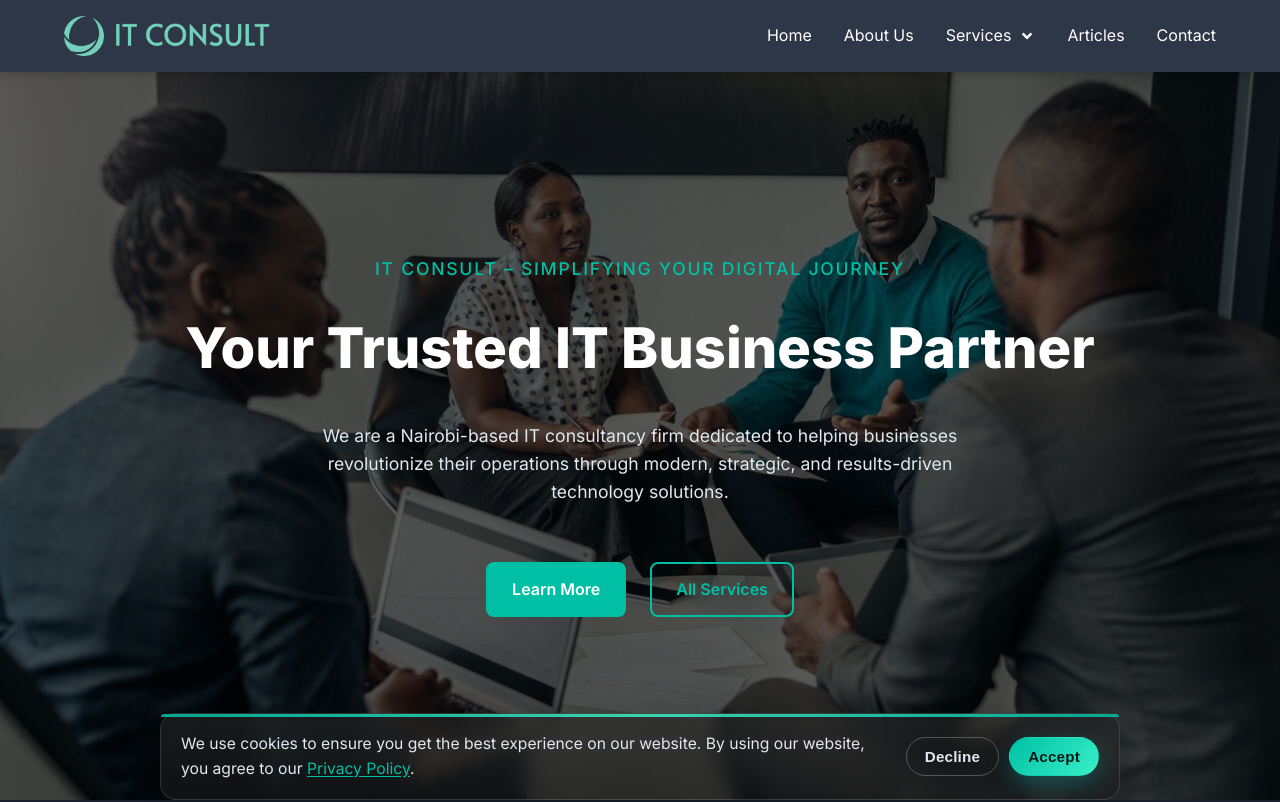
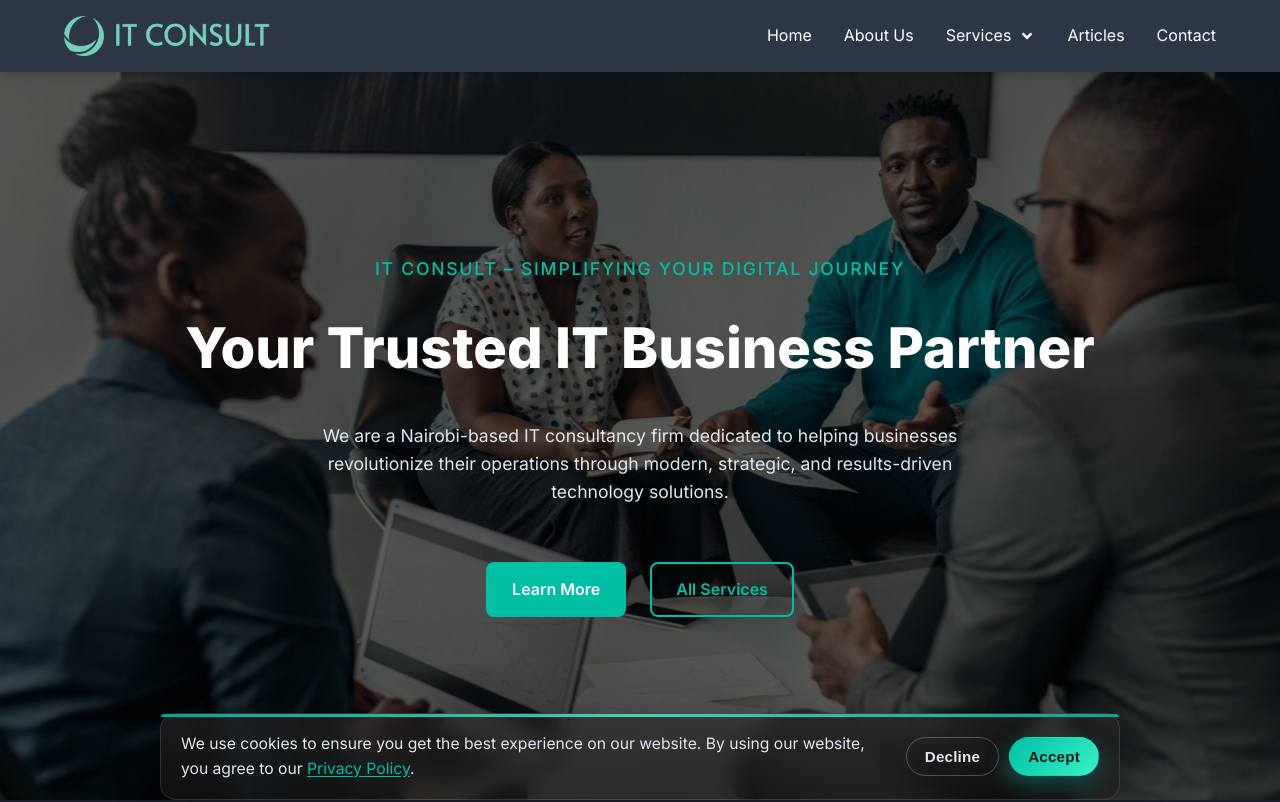
Before and after one commit to JOHNINDAKWA/itconsult, a React (Vite) app: page / in a window 1280 px wide. Shown: the top 802 px of the page. Built offline with nearby package versions, Linux system fonts and the light colour scheme.

Commit message:
another change

```diff
--- a/src/pages/Home/Home.css
+++ b/src/pages/Home/Home.css
@@ -14,26 +14,32 @@
 
 .hero-background {
   position: absolute;
-  top: 0;
-  left: 0;
-  width: 100%;
-  height: 100%;
+  inset: 0;
   background-size: cover;
   background-position: center;
   background-repeat: no-repeat;
-  z-index: 1; /* Below content and overlay */
-  /* Optional: Add a subtle parallax effect or animation */
-  animation: zoomBackground 20s infinite alternate ease-in-out;
+  z-index: 1;
+  /* Smooth, GPU-friendly zoom/pan */
+  animation: heroKenBurns 12s ease-in-out infinite alternate;
+  will-change: transform;
+  transform-origin: center center;
+}
+
+/* Subtle zoom + gentle pan */
+@keyframes heroKenBurns {
+  0% {
+    transform: scale(1) translate3d(0, 0, 0);
+  }
+  100% {
+    transform: scale(1.2) translate3d(1.5%, 1.5%, 0);
+  }
 }
 
 .hero-overlay {
   position: absolute;
-  top: 0;
-  left: 0;
-  width: 100%;
-  height: 100%;
-  background-color: rgba(0, 0, 0, 0.6); /* Adjust opacity as needed for image visibility vs text readability */
-  z-index: 2; /* Between background and content */
+  inset: 0;
+  background-color: rgba(0,0,0,0.6);
+  z-index: 2;
 }
 
 .hero-content {
@@ -45,6 +51,15 @@
   flex-direction: column;
   align-items: center; /* Center items horizontally within the flex column */
   gap: 1.5rem; /* Space between elements */
+}
+
+@media (max-width: 768px) {
+  .hero-background { animation-duration: 20s; }
+}
+
+/* Accessibility: respect users who prefer less motion */
+@media (prefers-reduced-motion: reduce) {
+  .hero-background { animation: none; }
 }
 
 .hero-tagline {
--- a/src/pages/Home/Home.jsx
+++ b/src/pages/Home/Home.jsx
@@ -1,41 +1,49 @@
-import React from 'react';
-import './Home.css'; // Import Home page specific styles
-import backgroundHero from '../../assets/landing1.jpg'; // Re-use the same background image
-import AboutSection from './AboutSection';
-import ContactCtaSection from './ContactCtaSection/ContactCtaSection';
-import { Link } from 'react-router-dom';
-import PartnersSection from './PartnersSection/PartnersSection';
-
+import React from "react";
+import "./Home.css"; // Import Home page specific styles
+import backgroundHero from "../../assets/landing1.jpg"; // Re-use the same background image
+import AboutSection from "./AboutSection";
+import ContactCtaSection from "./ContactCtaSection/ContactCtaSection";
+import { Link } from "react-router-dom";
+import PartnersSection from "./PartnersSection/PartnersSection";
 
 const Home = () => {
   return (
     <>
       <section className="hero-section">
-      <div className="hero-background" style={{ backgroundImage: `url(${backgroundHero})` }}>
-        <div className="hero-overlay"></div> {/* Overlay for text readability */}
-      </div>
+        <div
+          className="hero-background"
+          style={{ backgroundImage: `url(${backgroundHero})` }}
+        />
+        <div className="hero-overlay" />
         <div className="container hero-content">
           {/* Sub-headline/Tagline from client write-up */}
-        <p className="hero-tagline">IT Consult – Simplifying Your Digital Journey</p>
+          <p className="hero-tagline">
+            IT Consult – Simplifying Your Digital Journey
+          </p>
 
           {/* Main Headline from client write-up */}
           <h1 className="hero-headline">Your Trusted IT Business Partner</h1>
 
           {/* Descriptive text from client write-up */}
           <p className="hero-description">
-          We are a Nairobi-based IT consultancy firm dedicated to helping businesses revolutionize their operations through modern, strategic, and results-driven technology solutions.
+            We are a Nairobi-based IT consultancy firm dedicated to helping
+            businesses revolutionize their operations through modern, strategic,
+            and results-driven technology solutions.
           </p>
 
           <div className="hero-buttons">
-          <Link to="/about" className="btn btn-primary">Learn More</Link>
-          <Link to="/services" className="btn btn-outline">All Services</Link>
+            <Link to="/about" className="btn btn-primary">
+              Learn More
+            </Link>
+            <Link to="/services" className="btn btn-outline">
+              All Services
+            </Link>
           </div>
         </div>
       </section>
       <AboutSection />
       <PartnersSection />
       <ContactCtaSection />
-
     </>
   );
 };
```
Also changed, not shown: 1 other file (tests, documents, lock files or other folders). Lines whose indentation alone changed are shown as unchanged.
